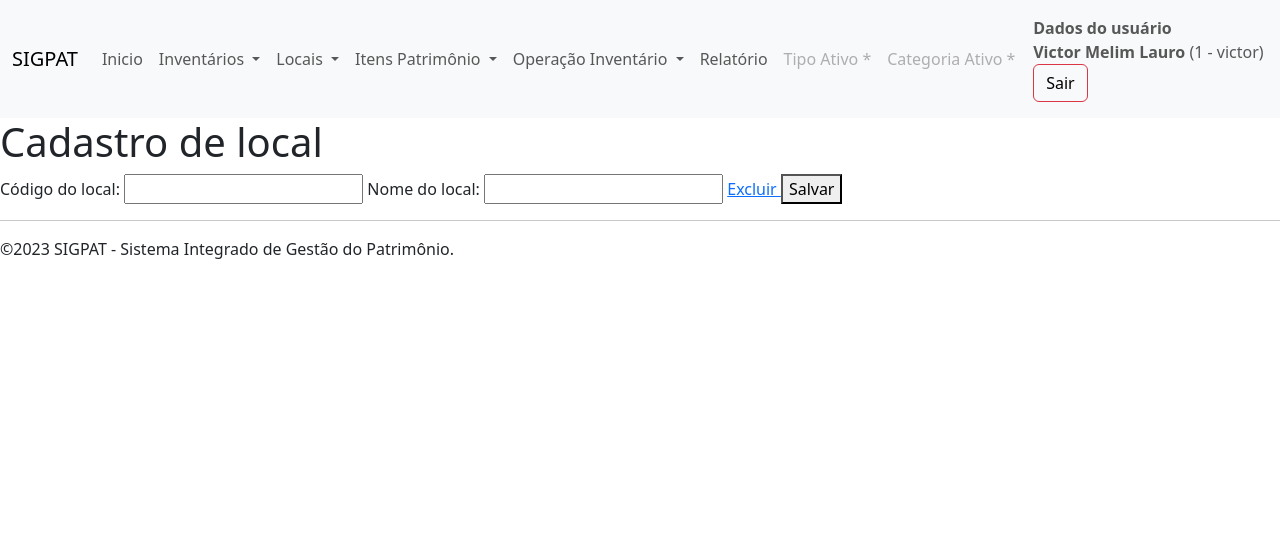
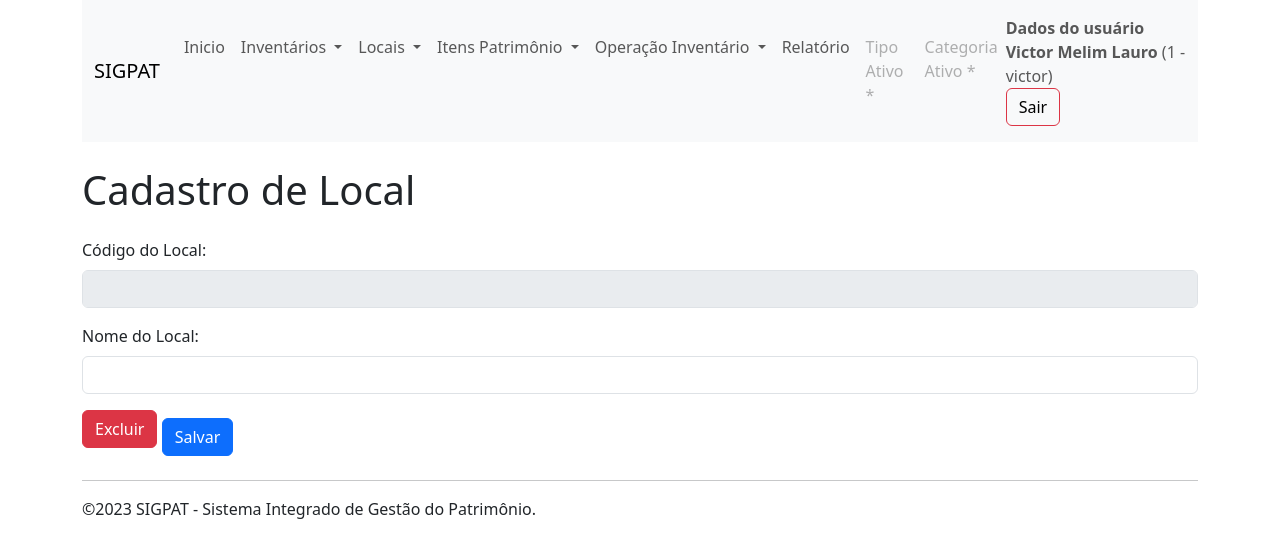
Before and after one commit to victormelimlauro/SIGPAT, a PHP site: page /modulos/locais/cadastrar_local.php in a window 1280 px wide. Shown: the top 558 px of the page. Run offline with PHP 8.4, Linux system fonts and the light colour scheme; a user stored in the database is signed in; data comes from the database, SQL or seed files in the repository; data that the repository does not hold is empty.

Commit message:
ajsute cadastro local

```diff
--- a/modulos/locais/cadastrar_local.php
+++ b/modulos/locais/cadastrar_local.php
@@ -76,32 +76,38 @@ try {
 
 }
 ?>
+<!DOCTYPE html>
 <html lang="pt-br">
 <head>
-        <title>CADASTRA LOCAL</title>
-        <meta charset="utf8" />
+    <title>Cadastro de Local</title>
+    <meta charset="utf-8" />
+    <meta name="viewport" content="width=device-width, initial-scale=1, shrink-to-fit=no">
+    <link rel="stylesheet" href="https://maxcdn.bootstrapcdn.com/bootstrap/4.5.2/css/bootstrap.min.css">
 </head>
 <body>
-        <div id="global">
+    <div class="container">
         <?php include '../../includes/cabecalho.php' ?>
         <main>
-            <h1>Cadastro de local</h1>
+            <h1 class="mt-4 mb-4">Cadastro de Local</h1>
             <form method="post" action="cadastrar_local.php?salvar=true">
-                    <label> Código do local:
-                        <input name="cod_local" value="<?= isset($dados_local) ? $dados_local->cod_local : NULL ?>" type="text" readonly/>
-                    </label>
-                    <label>Nome do local:
-                        <input name="nome_local" value="<?= isset($dados_local) ? $dados_local->nome_local : "" ?> " type="text" />
-
-                    </label>
-                    <a href="cadastrar_local.php?excluir=true&cod_local=<?=  $dados_local->cod_local ?>">
-                    Excluir
-                    </a>
-                    <button type="submit"> Salvar </button>
+                <div class="form-group">
+                    <label for="cod_local">Código do Local:</label>
+                    <input name="cod_local" value="<?= isset($dados_local) ? $dados_local->cod_local : NULL ?>" type="text" class="form-control" readonly/>
+                </div>
+                <div class="form-group">
+                    <label for="nome_local">Nome do Local:</label>
+                    <input name="nome_local" value="<?= isset($dados_local) ? $dados_local->nome_local : "" ?>" type="text" class="form-control" />
+                </div>
+                <a href="cadastrar_local.php?excluir=true&cod_local=<?= $dados_local->cod_local ?>" class="btn btn-danger mb-3">Excluir</a>
+                <button type="submit" class="btn btn-primary">Salvar</button>
             </form>
         </main>
         <?php include '../../includes/rodape.php' ?>
     </div>
 
+    <!-- Adicione o Bootstrap JS e jQuery se necessário -->
+    <script src="https://code.jquery.com/jquery-3.5.1.slim.min.js"></script>
+    <script src="https://cdn.jsdelivr.net/npm/@popperjs/core@2.9.3/dist/umd/popper.min.js"></script>
+    <script src="https://maxcdn.bootstrapcdn.com/bootstrap/4.5.2/js/bootstrap.min.js"></script>
 </body>
 </html>
--- a/modulos/operacoes_inventarios/cadastrar_operacao.php
+++ b/modulos/operacoes_inventarios/cadastrar_operacao.php
@@ -199,9 +199,9 @@ try {
             <label> Usuário responsavél - Nome / username
                         <input name="nome_usuario" type="text" readonly  value="<?= $dados_do_usuario->nome ?> / <?= $dados_do_usuario->username ?> " />
             </label>
-            <button type="submit"> Salvar </button>
+            <button type="submit"> Inserir Operação </button>
                     <!-- Segundo botão com ação diferente -->
-            <button type="submit" formaction="cadastrar_operacao.php?listar=true">Ação Diferente</button>
+            <button type="submit" formaction="cadastrar_operacao.php?listar=true">Listar itens</button>
             </form>
 
             <h1> Tabela de Itens localizados no setor  </h1>
--- a/rotas.php
+++ b/rotas.php
@@ -21,6 +21,11 @@ try {
             echo "vai remover um produto";
         break;
 
+        case 'inicio';
+            echo "rota INICIO" ;
+            include 'Views/modulos/Inicio/inicio.php';
+        break;
+
         default:
             echo "rota inválida";
             include 'Views/modulos/Inicio/inicio.php';
```
Lines whose indentation alone changed are shown as unchanged.
